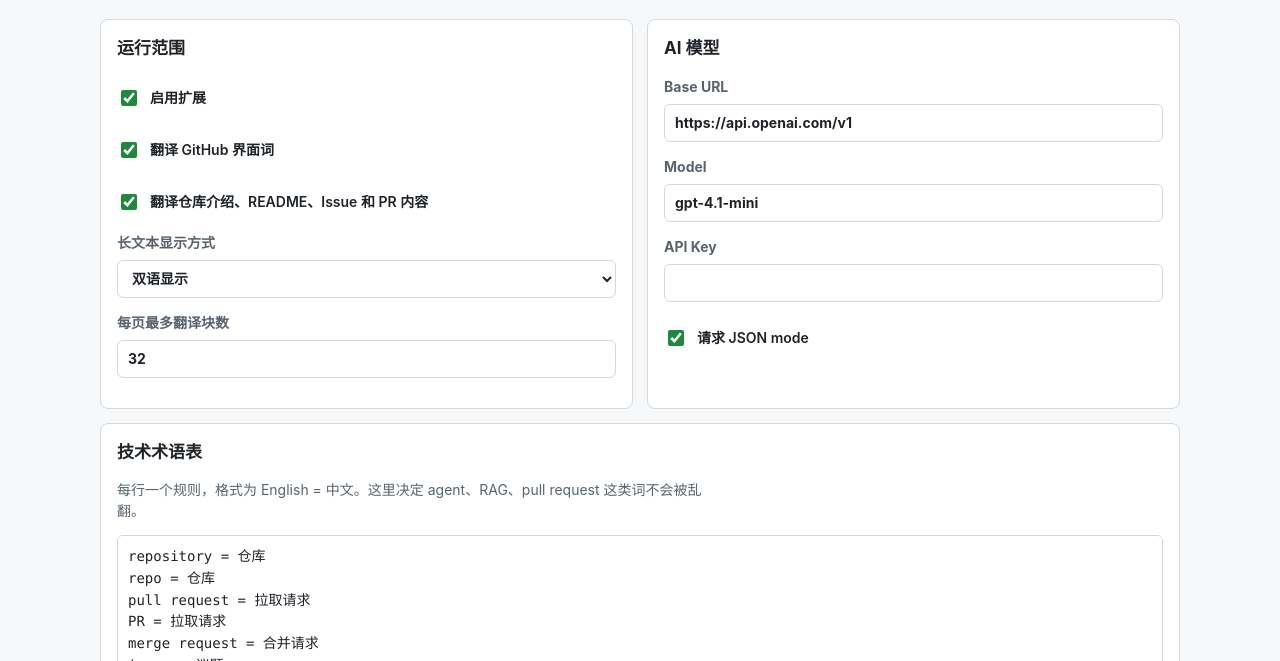
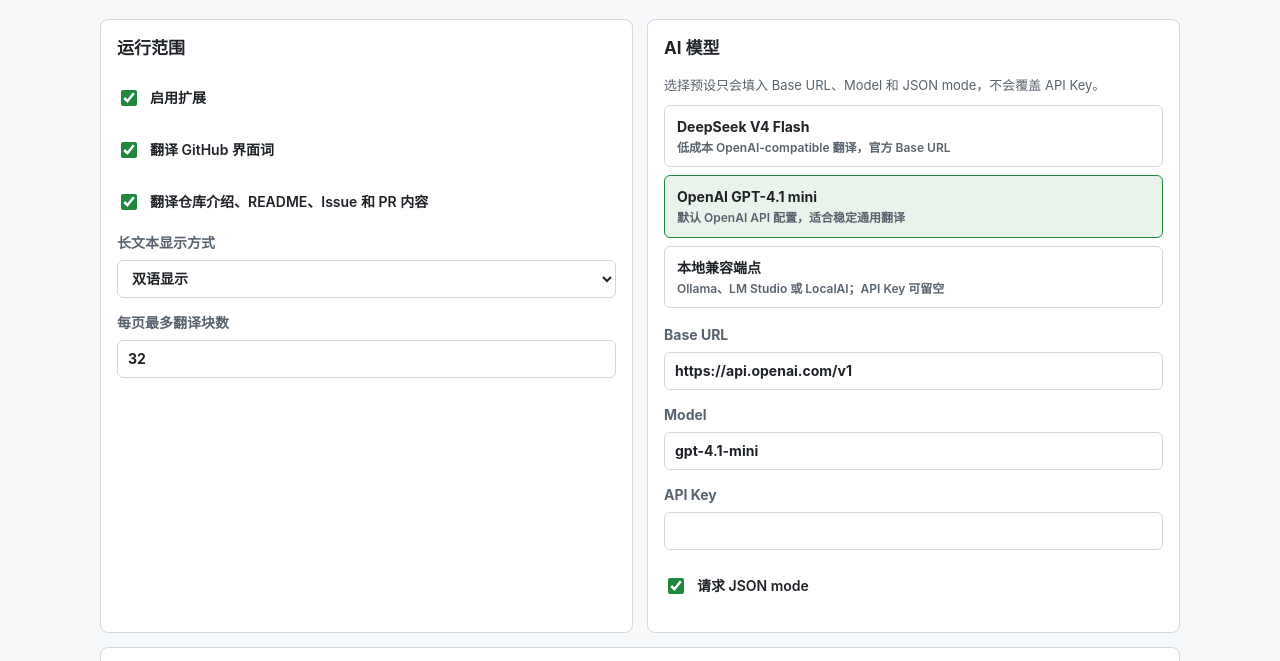
Before and after one commit to Zhao73/github-zh-semantic-assistant, a browser extension: page options.html in a window 1280 px wide. Shown: the part 138-799 px from the top of the page. Drawn offline with Linux system fonts and the light colour scheme.

Commit message:
Add DeepSeek V4 Flash preset

```diff
--- a/options.html
+++ b/options.html
@@ -46,6 +46,10 @@
 
         <section class="section">
           <h2>AI 模型</h2>
+          <div class="presetGroup" aria-label="AI 模型预设">
+            <p class="hint compact">选择预设只会填入 Base URL、Model 和 JSON mode，不会覆盖 API Key。</p>
+            <div id="aiPresets" class="presetGrid"></div>
+          </div>
           <label class="field">
             <span>Base URL</span>
             <input id="baseUrl" type="url" autocomplete="off" spellcheck="false">
--- a/package.json
+++ b/package.json
@@ -1,6 +1,6 @@
 {
   "name": "github-zh-semantic-assistant",
-  "version": "0.1.4",
+  "version": "0.1.5",
   "description": "A Chrome extension that translates GitHub UI and repository content into precise Chinese with AI-era terminology.",
   "private": false,
   "license": "MIT",
--- a/src/defaults.js
+++ b/src/defaults.js
@@ -114,6 +114,39 @@
     protectProperNouns: true,
     protectedTerms: DEFAULT_PROTECTED_TERMS
   };
+
+  const AI_PRESETS = [
+    {
+      id: "deepseek-v4-flash",
+      label: "DeepSeek V4 Flash",
+      description: "低成本 OpenAI-compatible 翻译，官方 Base URL",
+      ai: {
+        baseUrl: "https://api.deepseek.com",
+        model: "deepseek-v4-flash",
+        useJsonMode: true
+      }
+    },
+    {
+      id: "openai-gpt-4-1-mini",
+      label: "OpenAI GPT-4.1 mini",
+      description: "默认 OpenAI API 配置，适合稳定通用翻译",
+      ai: {
+        baseUrl: "https://api.openai.com/v1",
+        model: "gpt-4.1-mini",
+        useJsonMode: true
+      }
+    },
+    {
+      id: "local-openai-compatible",
+      label: "本地兼容端点",
+      description: "Ollama、LM Studio 或 LocalAI；API Key 可留空",
+      ai: {
+        baseUrl: "http://127.0.0.1:11434/v1",
+        model: "qwen2.5:7b-instruct",
+        useJsonMode: true
+      }
+    }
+  ];
 
   const UI_DICTIONARY = {
     "About": "关于",
@@ -597,6 +630,7 @@
     DEFAULT_SETTINGS,
     DEFAULT_GLOSSARY,
     DEFAULT_PROTECTED_TERMS,
+    AI_PRESETS,
     UI_DICTIONARY,
     mergeSettings,
     normalizeLabel,
--- a/src/options.js
+++ b/src/options.js
@@ -14,6 +14,7 @@
     model: document.querySelector("#model"),
     apiKey: document.querySelector("#apiKey"),
     useJsonMode: document.querySelector("#useJsonMode"),
+    aiPresets: document.querySelector("#aiPresets"),
     glossary: document.querySelector("#glossary"),
     protectProperNouns: document.querySelector("#protectProperNouns"),
     protectedTerms: document.querySelector("#protectedTerms"),
@@ -57,6 +58,7 @@
     fields.glossary.value = settings.glossary;
     fields.protectProperNouns.checked = settings.protectProperNouns;
     fields.protectedTerms.value = settings.protectedTerms;
+    renderAiPresets();
     setStatus(
       GHZH.hasAiConfig(settings) ? "AI 翻译已配置。" : "请先填写 API Key，或使用 localhost 兼容端点。",
       GHZH.hasAiConfig(settings) ? "ready" : "warn"
@@ -70,6 +72,12 @@
     });
 
     buttons.test.addEventListener("click", testTranslation);
+    fields.aiPresets.addEventListener("click", (event) => {
+      const button = event.target.closest("[data-preset-id]");
+      if (!button) return;
+      const preset = GHZH.AI_PRESETS.find((item) => item.id === button.dataset.presetId);
+      if (preset) applyAiPreset(preset);
+    });
     buttons.resetGlossary.addEventListener("click", () => {
       fields.glossary.value = GHZH.DEFAULT_GLOSSARY;
       setStatus("术语表已恢复为默认内容，点击保存后生效。", "ready");
@@ -82,6 +90,42 @@
       await chrome.storage.local.remove(CACHE_KEY);
       setStatus("翻译缓存已清空。", "ready");
     });
+  }
+
+  function renderAiPresets() {
+    fields.aiPresets.textContent = "";
+    GHZH.AI_PRESETS.forEach((preset) => {
+      const button = document.createElement("button");
+      button.type = "button";
+      button.className = "presetButton";
+      button.dataset.presetId = preset.id;
+      button.setAttribute("aria-pressed", String(isActivePreset(preset)));
+
+      const title = document.createElement("span");
+      title.className = "presetButton__title";
+      title.textContent = preset.label;
+
+      const description = document.createElement("span");
+      description.className = "presetButton__desc";
+      description.textContent = preset.description;
+
+      button.append(title, description);
+      fields.aiPresets.append(button);
+    });
+  }
+
+  function applyAiPreset(preset) {
+    fields.baseUrl.value = preset.ai.baseUrl;
+    fields.model.value = preset.ai.model;
+    fields.useJsonMode.checked = preset.ai.useJsonMode;
+    renderAiPresets();
+    setStatus(`已应用 ${preset.label} 预设。填写 API Key 后保存即可生效。`, "ready");
+  }
+
+  function isActivePreset(preset) {
+    return fields.baseUrl.value.trim() === preset.ai.baseUrl &&
+      fields.model.value.trim() === preset.ai.model &&
+      fields.useJsonMode.checked === preset.ai.useJsonMode;
   }
 
   async function saveFromForm() {
--- a/styles/options.css
+++ b/styles/options.css
@@ -81,6 +81,11 @@ h2 {
   color: var(--muted);
 }
 
+.compact {
+  margin-bottom: 10px;
+  font-size: 13px;
+}
+
 .layout {
   display: grid;
   grid-template-columns: minmax(0, 1fr) minmax(0, 1fr);
@@ -116,6 +121,41 @@ h2 {
   margin-bottom: 8px;
   color: var(--text);
   font-weight: 600;
+}
+
+.presetGroup {
+  margin-bottom: 16px;
+}
+
+.presetGrid {
+  display: grid;
+  gap: 8px;
+}
+
+.presetButton {
+  display: grid;
+  gap: 3px;
+  min-height: 0;
+  width: 100%;
+  padding: 10px 12px;
+  text-align: left;
+}
+
+.presetButton[aria-pressed="true"] {
+  border-color: var(--accent);
+  background: color-mix(in srgb, var(--accent) 10%, var(--panel));
+}
+
+.presetButton__title {
+  color: var(--text);
+  font-weight: 750;
+}
+
+.presetButton__desc {
+  color: var(--muted);
+  font-size: 12px;
+  font-weight: 600;
+  line-height: 1.35;
 }
 
 input,
```
Also changed, not shown: tests/chrome-real-page.mjs (+4 -0 lines), tests/smoke.mjs (+4 -0 lines), README.md, assets/screenshots/github-openai-cookbook.png, manifest.json.
